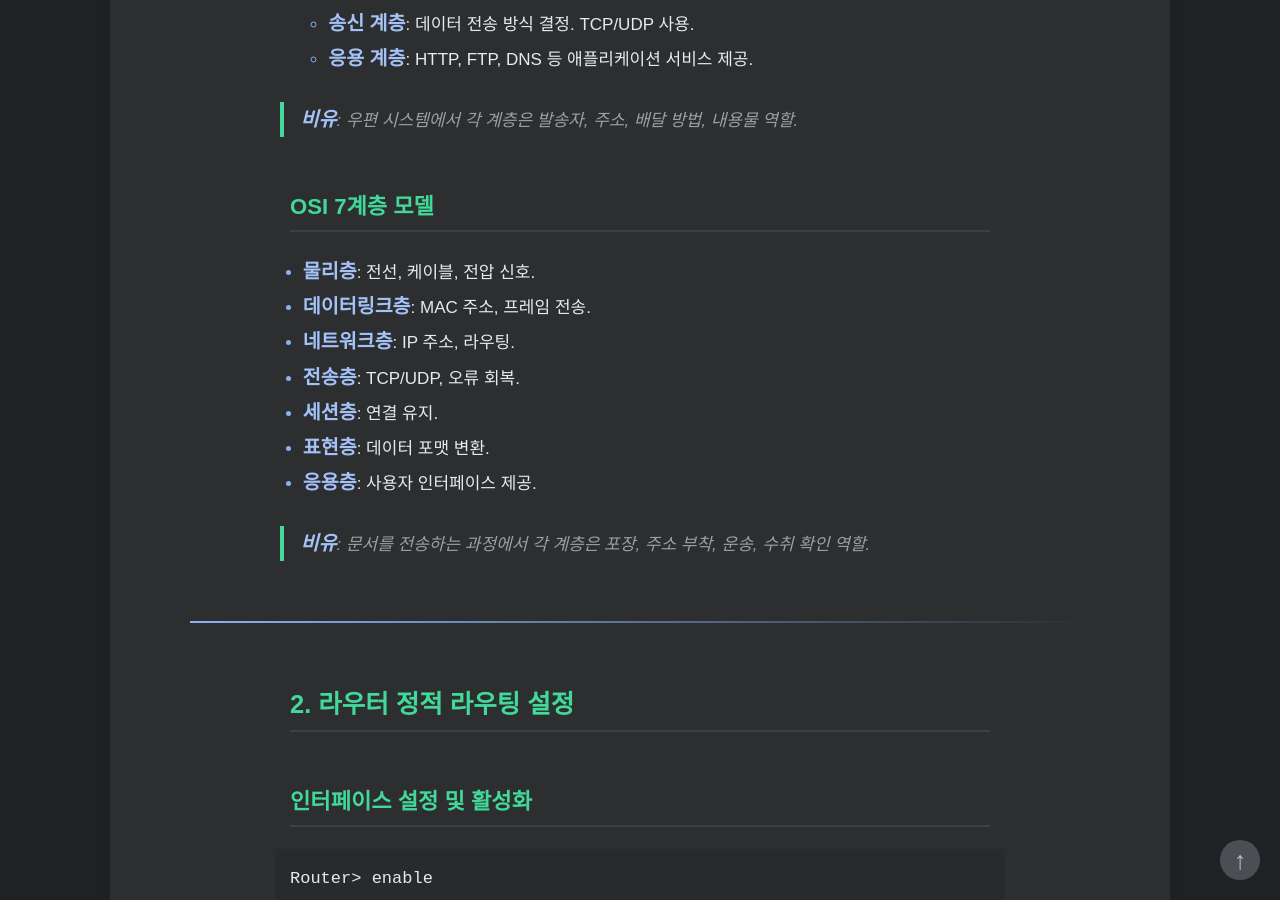
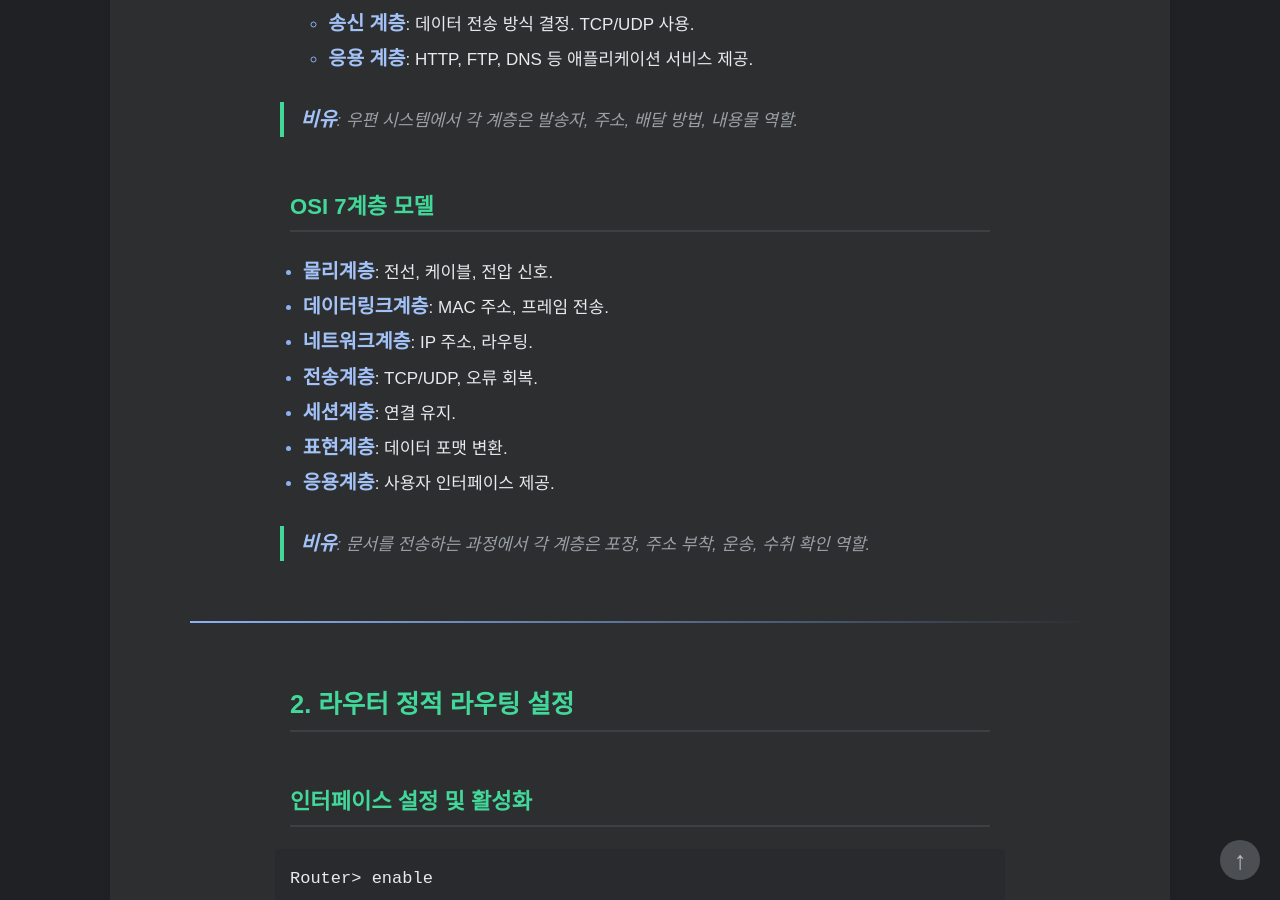
Before and after one commit to HamaP0/HamaP0.github.io, a Jekyll site: the page built from _posts/자격증/2025-07-12-Network_management2.md, in a window 1280 px wide and 900 px high, scrolled down 809 px. Built offline with Jekyll 4.4.1, drawn with Linux system fonts in a browser that asks for light colours; some web fonts are replaced.

Commit message:
Update 2025-07-12-Network_management2.md

```diff
--- a/_posts/자격증/2025-07-12-Network_management2.md
+++ b/_posts/자격증/2025-07-12-Network_management2.md
@@ -22,13 +22,13 @@ tags: [네트워크 관리사, ICQA, network]
 > **비유**: 우편 시스템에서 각 계층은 발송자, 주소, 배달 방법, 내용물 역할.
 
 #### OSI 7계층 모델
-- **물리층**: 전선, 케이블, 전압 신호.
-- **데이터링크층**: MAC 주소, 프레임 전송.
-- **네트워크층**: IP 주소, 라우팅.
-- **전송층**: TCP/UDP, 오류 회복.
-- **세션층**: 연결 유지.
-- **표현층**: 데이터 포맷 변환.
-- **응용층**: 사용자 인터페이스 제공.
+- **물리계층**: 전선, 케이블, 전압 신호.
+- **데이터링크계층**: MAC 주소, 프레임 전송.
+- **네트워크계층**: IP 주소, 라우팅.
+- **전송계층**: TCP/UDP, 오류 회복.
+- **세션계층**: 연결 유지.
+- **표현계층**: 데이터 포맷 변환.
+- **응용계층**: 사용자 인터페이스 제공.
 
 > **비유**: 문서를 전송하는 과정에서 각 계층은 포장, 주소 부착, 운송, 수취 확인 역할.
 
@@ -186,4 +186,5 @@ copy running-config startup-config  # 설정 저장
 - Linux: 방화벽 서비스 허용, `systemctl enable`으로 부팅 자동 실행
 - 케이블: 테스터기로 모든 핀 점등 확인 → Green LED
 
+
 <hr class="short-rule">
```
